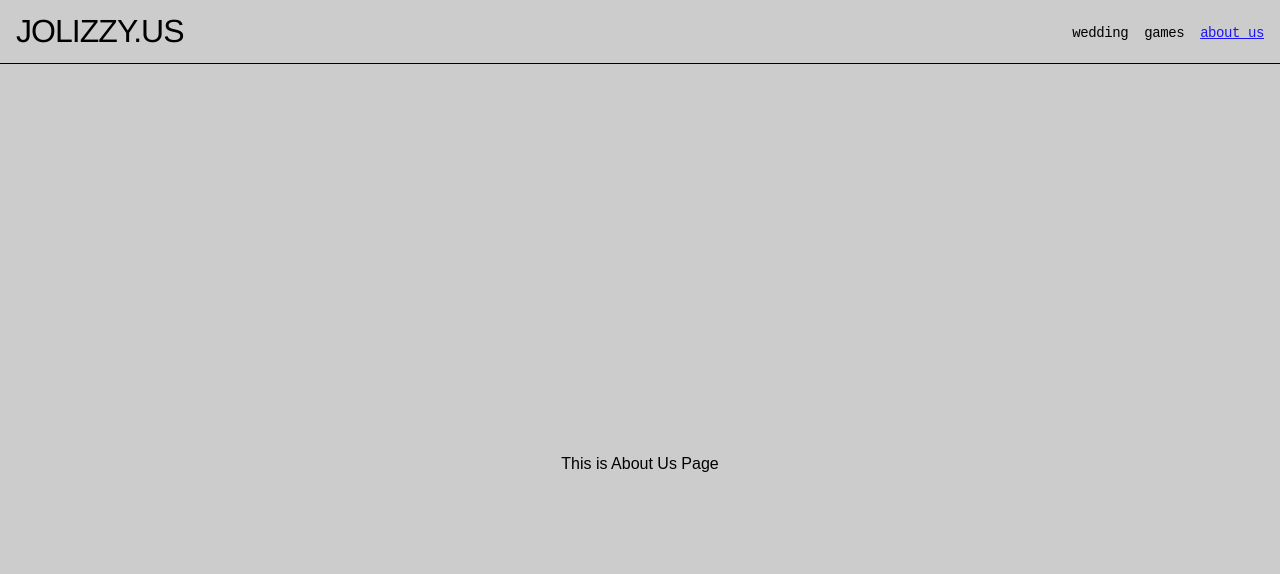
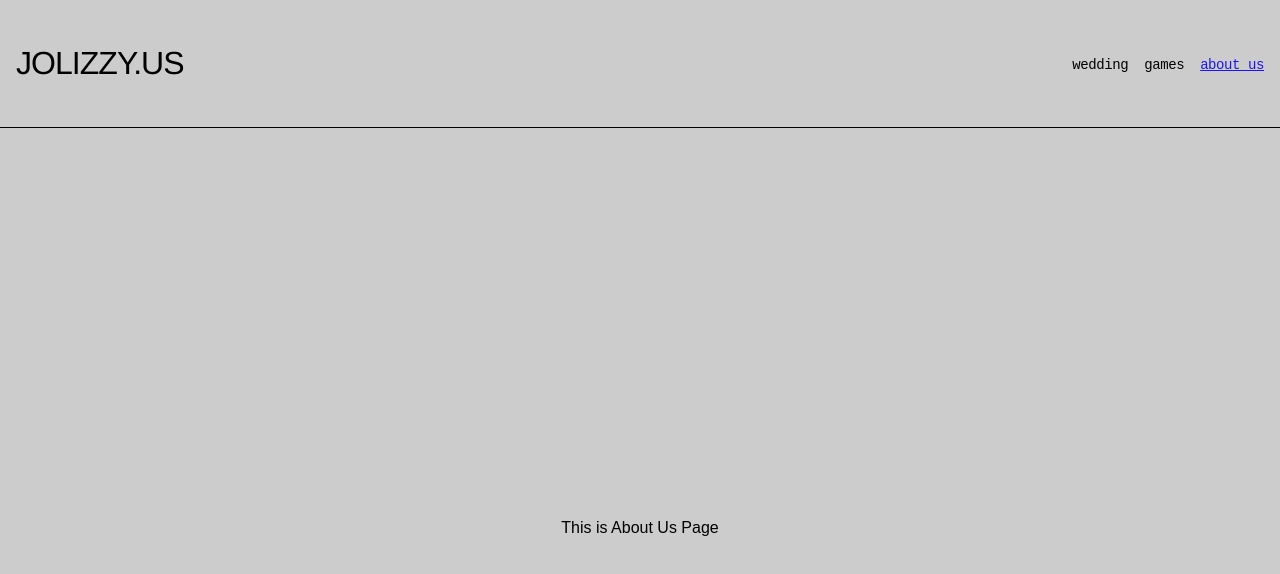
Before and after one commit to thumbjiho/jolizzy, a React (Create React App) app: page /about-us in a window 1280 px wide. Shown: the top 574 px of the page. Built offline with nearby package versions, Linux system fonts and the light colour scheme.

Commit message:
Initial commit

```diff
--- a/src/components/Navbar.css
+++ b/src/components/Navbar.css
@@ -7,17 +7,11 @@
     display: flex;
     align-items: center;
     justify-content: space-between;
-    height: 64px;
+    height: 128px;
     padding: 0 16px;
     border-bottom: 1px solid black;
     box-sizing: border-box;
 }
-
-
-  body {
-    background-color: #ff0000;
-    padding-top: 64px; /* 네비게이션 바가 화면을 가리지 않도록 여백 추가 */
-  }
 
 
   .logo {
```
